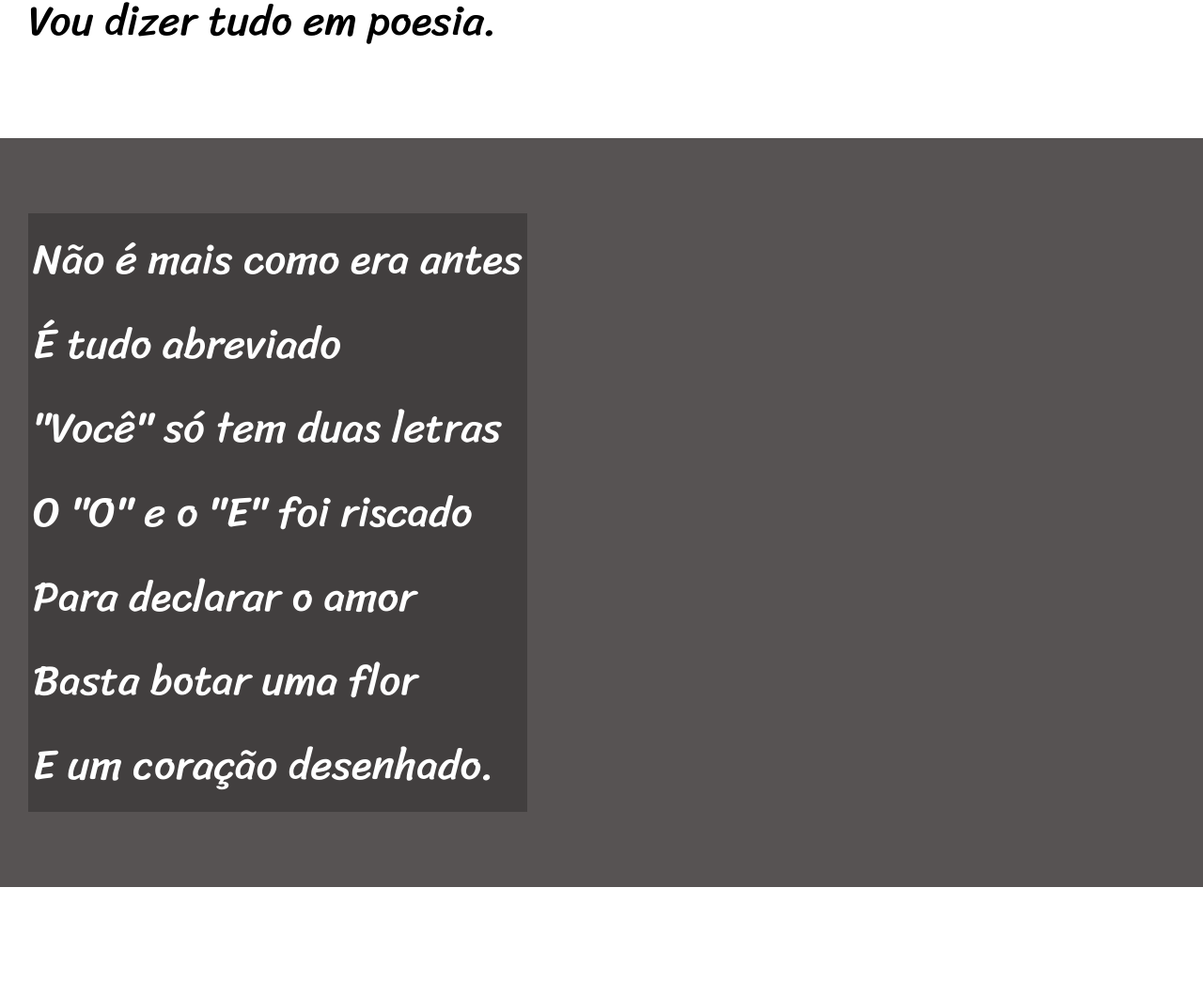
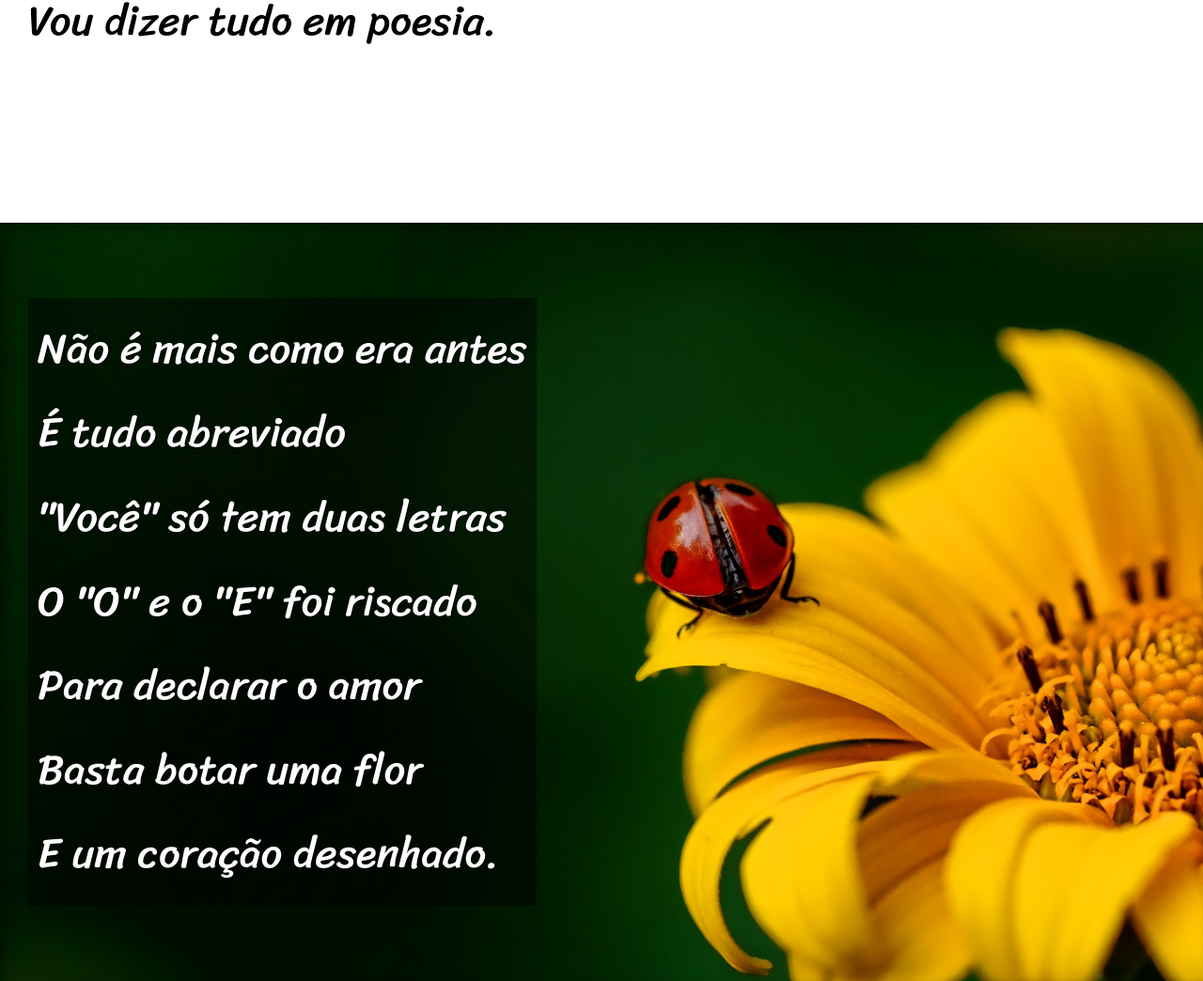
Before and after one commit to cldaniel101/cordel-moderno, a plain HTML site: page index.html in a window 1280 px wide. Shown: the part 900-1944 px from the top of the page at 94% size. Drawn offline with Linux system fonts and the light colour scheme.

Commit message:
Finalizando o projeto

```diff
--- a/estilo/style.css
+++ b/estilo/style.css
@@ -56,6 +56,10 @@
     font-size: 3.5vw;
 }
 
+section > p {
+    padding-bottom: 2em;
+}
+
 section.normal {
     background-color: white;
     color: black;
@@ -64,12 +68,25 @@
 section.imagem {
     background-color: rgb(87, 83, 83);
     color: white;
+    box-shadow: inset 6px 6px 12px 0px rgba(0, 0, 0, 0.349);
+    background-position: right center;
+    background-size: cover;
+    background-attachment: fixed;
 }
 
 section.imagem > p {
-    background-color: rgba(0, 0, 0, 0.24);
+    background-color: rgba(0, 0, 0, 0.479);
     display: inline-block;
-    padding: 5px;
+    padding: 10px;
+    text-shadow: 1px 1px 0px black;
+}
+
+section#img01 {
+    background-image: url(../imagens/background001.jpg);
+}
+
+section#img02 {
+    background-image: url(../imagens/background002.jpg);
 }
 
 footer {
--- a/index.html
+++ b/index.html
@@ -27,7 +27,7 @@
         </p>
     </section>
 
-    <section class="imagem">
+    <section class="imagem" id="img01">
         <p>
             Não é mais como era antes <br>
             É tudo abreviado <br>
@@ -61,7 +61,7 @@
         </p>
     </section>
 
-    <section class="imagem">
+    <section class="imagem" id="img02">
         <p>
             Tenho saudade das cartas <br>
             Escritas com a própria mão <br>
```
